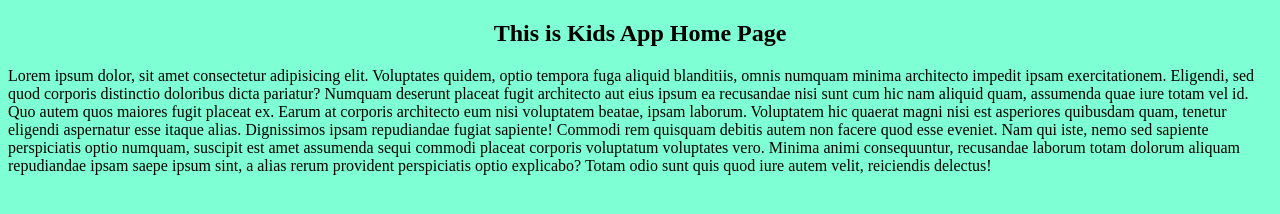
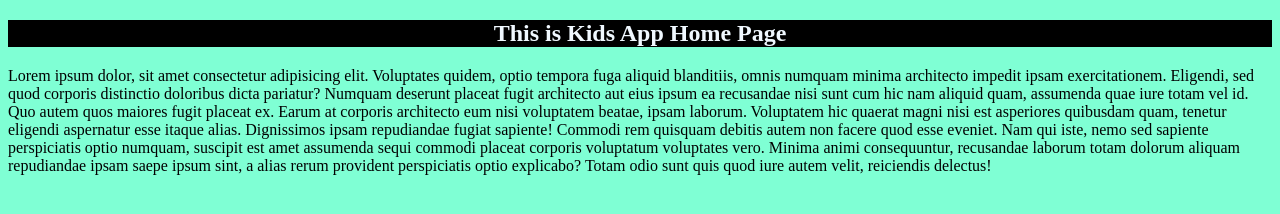
Before and after one commit to Lokisalar/KidsApp, a plain HTML site: page index.html in a window 1280 px wide. Drawn offline with Linux system fonts and the light colour scheme.

Commit message:
This is the file

```diff
--- a/style.css
+++ b/style.css
@@ -4,4 +4,6 @@ body{
 }
 h2{
     text-align: center;
+    background-color: black;
+    color: aliceblue;
 }
```
